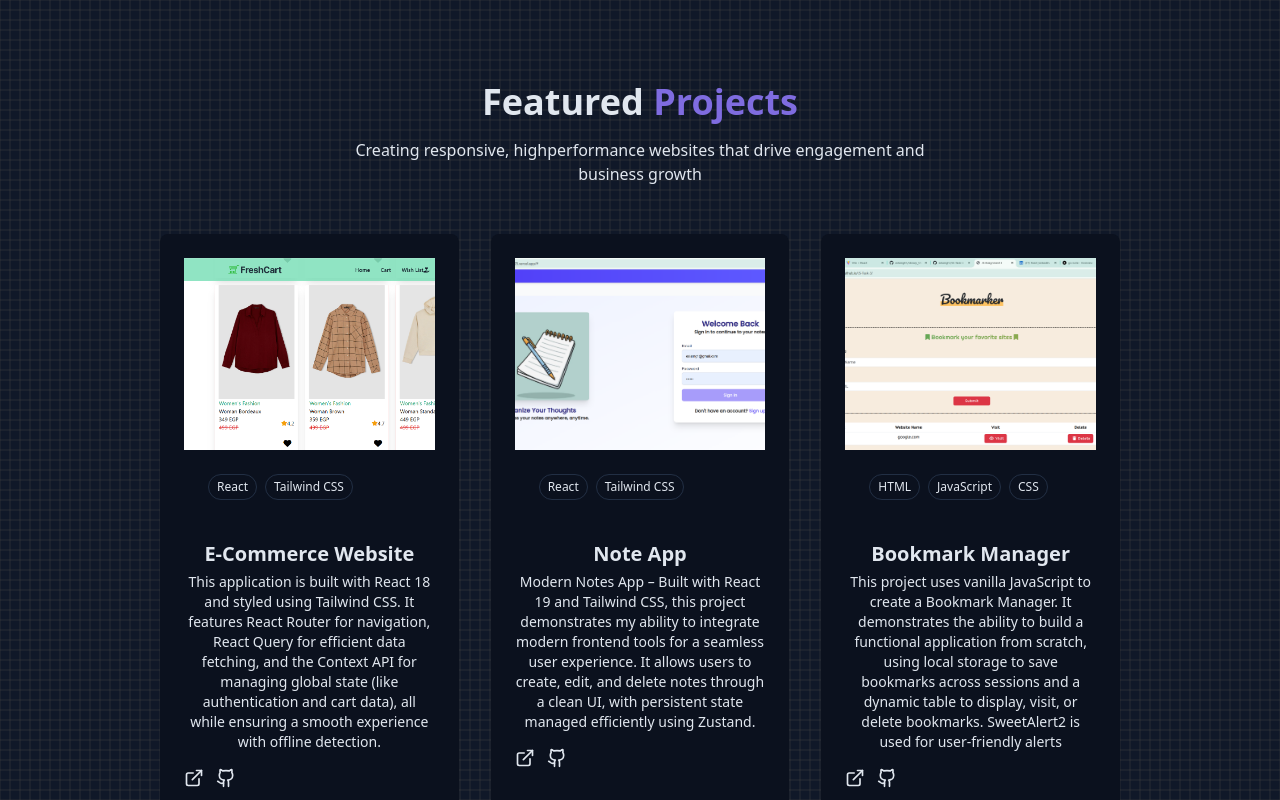
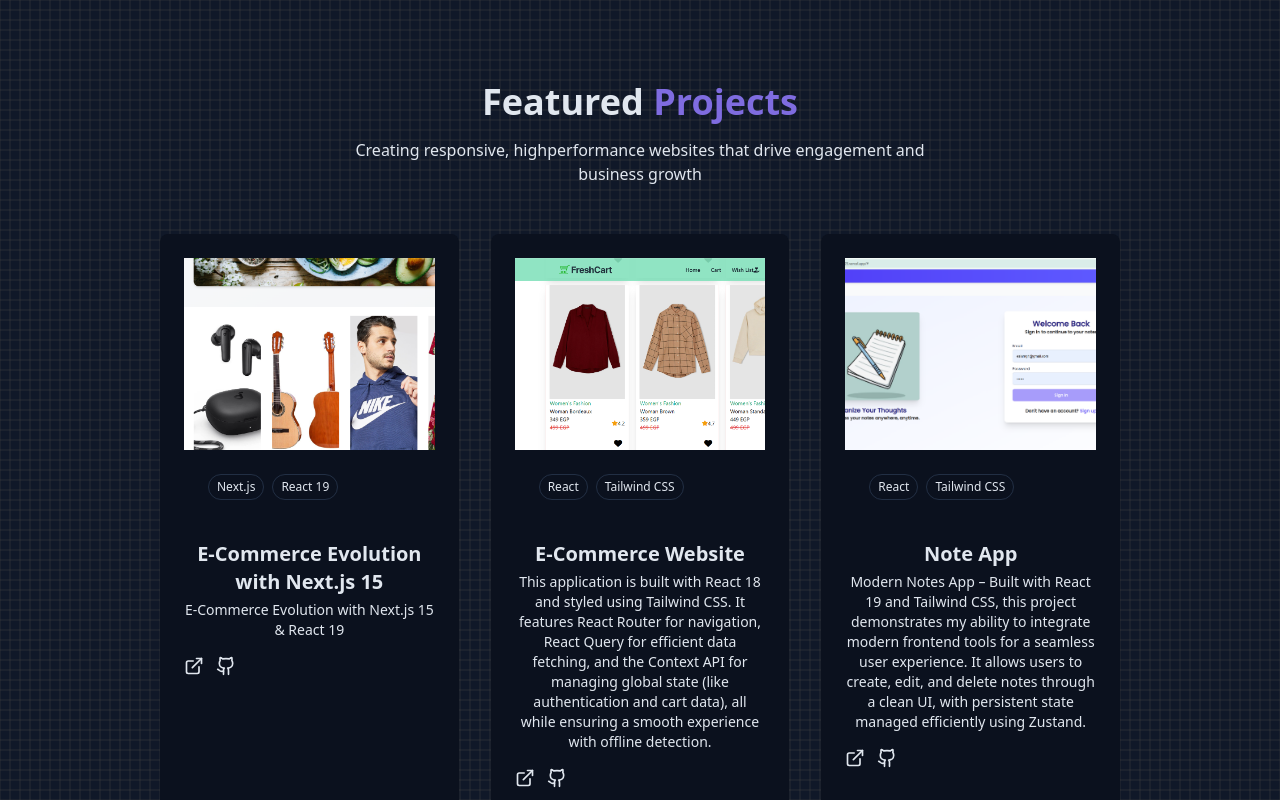
Before and after one commit to eslamgh1/eslam-gomaa, a React (Vite) app: page / in a window 1280 px wide. Shown: the part 2000-2800 px from the top of the page. Built offline with nearby package versions, Linux system fonts and the light colour scheme.

Commit message:
projectAdded

```diff
--- a/package.json
+++ b/package.json
@@ -4,10 +4,10 @@
   "version": "0.0.0",
   "type": "module",
   "scripts": {
-    "dev": "vite",
-    "build": "vite build",
+    "dev": "node ./node_modules/vite/bin/vite.js",
+    "build": "node ./node_modules/vite/bin/vite.js build",
     "lint": "eslint .",
-    "preview": "vite preview"
+    "preview": "node ./node_modules/vite/bin/vite.js preview"
   },
   "dependencies": {
     "@radix-ui/react-toast": "^1.2.14",
--- a/src/components/ProjectsSection.jsx
+++ b/src/components/ProjectsSection.jsx
@@ -3,6 +3,15 @@ import { ExternalLink, Github, ArrowRight } from "lucide-react";
 const projects = [
     {
         id: 1,
+        title: "E-Commerce Evolution with Next.js 15",
+        description: "E-Commerce Evolution with Next.js 15 & React 19",
+        image: "/projects/nextApp-web.png",
+        tags: ["Next.js", "React 19"],
+        demoUrl: "https://shophubstore-lime.vercel.app/",
+        gitHubUrl: "https://github.com/eslamgh1/Ecommerce-Next-2026-Enhanced",
+    },
+    {
+        id: 2,
         title: "E-Commerce Website",
         description: "This application is built with React 18 and styled using Tailwind CSS. It features React Router for navigation, React Query for efficient data fetching, and the Context API for managing global state (like authentication and cart data), all while ensuring a smooth experience with offline detection.    ",
         image: "/projects/freshcart.png",
@@ -11,7 +20,7 @@ const projects = [
         gitHubUrl: "https://github.com/eslamgh1/Freshcart",
     },
     {
-        id: 2,
+        id: 3,
         title: "Note App",
         description: "Modern Notes App – Built with React 19 and Tailwind CSS, this project demonstrates my ability to integrate modern frontend tools for a seamless user experience. It allows users to create, edit, and delete notes through a clean UI, with persistent state managed efficiently using Zustand.",
         image: "/projects/noteapp.png",
@@ -20,7 +29,7 @@ const projects = [
         gitHubUrl: "https://github.com/eslamgh1/Note-App-React-2025",
     },
     {
-        id: 3,
+        id: 4,
         title: "Bookmark Manager",
         description: "This project uses vanilla JavaScript to create a Bookmark Manager. It demonstrates the ability to build a functional application from scratch, using local storage to save bookmarks across sessions and a dynamic table to display, visit, or delete bookmarks. SweetAlert2 is used for user-friendly alerts",
         image: "/projects/bookmark.png",
@@ -29,7 +38,7 @@ const projects = [
         gitHubUrl: "https://github.com/eslamgh1/JS-Task-3",
     },
     {
-        id: 4,
+        id: 5,
         title: "Responsive Design Showcase Bootstrap",
         description: "This project is a modern, responsive single-page website template, fully developed using the Bootstrap library  to ensure a mobile-first layout that adapts seamlessly across all device sizes for showcasing creative work.",
         image: "/projects/Bootsrap-website.png",
@@ -38,7 +47,7 @@ const projects = [
         gitHubUrl: "https://github.com/eslamgh1/Bootstrap-project",
     },
     {
-        id: 5,
+        id: 6,
         title: "Note App was Built with the React",
         description: "This Note App was bulit by React.19 using Tailwind for aesthetics, Vite for rapid development, and a strong set of tools (React Hook Form, Axios, React Router) for robust routing, data fetching, and form management. ",
         image: "/projects/note-app-2.png",
@@ -47,7 +56,7 @@ const projects = [
         gitHubUrl: "https://github.com/eslamgh1/Go-Note",
     },
     {
-        id: 6,
+        id: 7,
         title: "Real-Time Weather Viewer",
         description: "This project was built from scratch using HTML, CSS, and pure JavaScript to demonstrate modern API integration and front-end development skill, Simply type in a city name and hit search to get up-to-the-minute weather conditions.",
         image: "/projects/weather-app.png",
```
Also changed, not shown: public/projects/nextApp-web.png (added).
